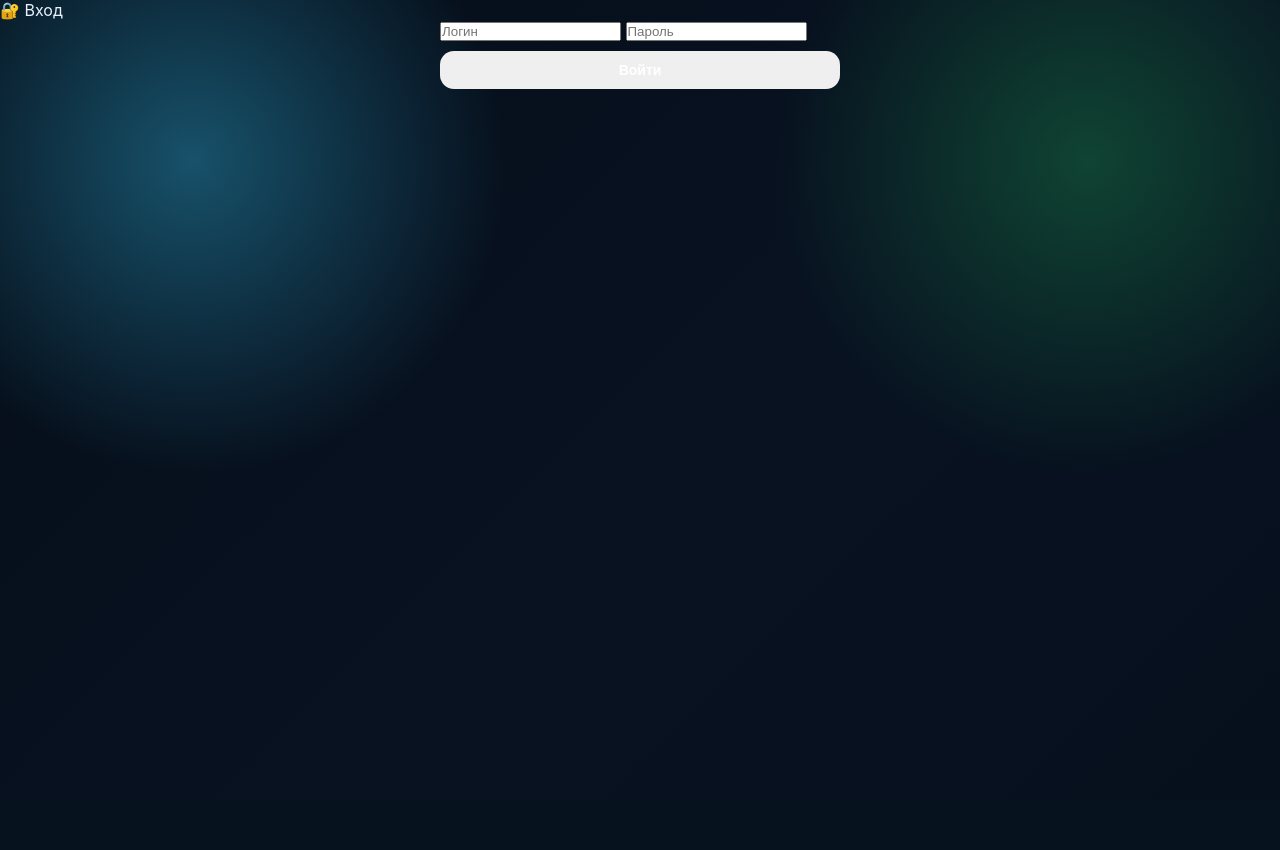
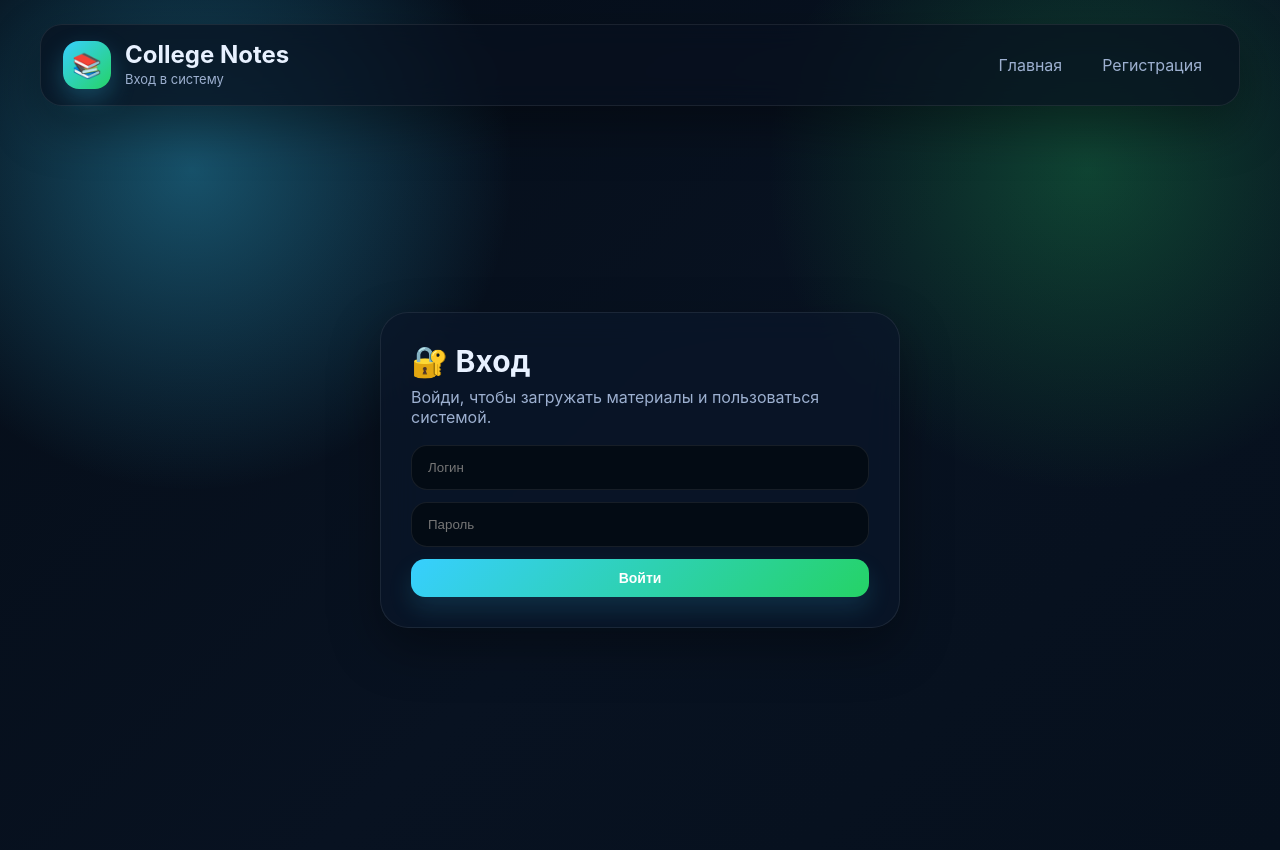
Before and after one commit to StanislavRostislav/college_notes, a FastAPI app: page /login in a window 1280 px wide. Before the commit the page ends 419 px from the top, so only its background shows below. Run offline with FastAPI, Linux system fonts and the light colour scheme.

Commit message:
Update login.html

```diff
--- a/templates/login.html
+++ b/templates/login.html
@@ -1,19 +1,44 @@
 <!DOCTYPE html>
-<html>
+<html lang="ru">
 <head>
+    <meta charset="UTF-8">
+    <title>Вход</title>
+    <meta name="viewport" content="width=device-width, initial-scale=1.0">
     <link rel="stylesheet" href="/static/style.css">
 </head>
 <body>
+    <div class="page">
+        <div class="navbar">
+            <div class="brand">
+                <div class="brand-logo">📚</div>
+                <div class="brand-text">
+                    <h1>College Notes</h1>
+                    <p>Вход в систему</p>
+                </div>
+            </div>
 
-<div class="header">🔐 Вход</div>
+            <div class="nav-links">
+                <a class="nav-link" href="/">Главная</a>
+                <a class="nav-link" href="/register">Регистрация</a>
+            </div>
+        </div>
 
-<div style="max-width:400px;margin:auto;">
-    <form method="post">
-        <input name="username" placeholder="Логин">
-        <input name="password" type="password" placeholder="Пароль">
-        <button class="btn" style="margin-top:10px;width:100%;">Войти</button>
-    </form>
-</div>
+        <div class="center-wrap">
+            <div class="auth-card">
+                <h2>🔐 Вход</h2>
+                <p>Войди, чтобы загружать материалы и пользоваться системой.</p>
 
+                {% if error %}
+                    <div class="error">{{ error }}</div>
+                {% endif %}
+
+                <form class="form" method="post">
+                    <input name="username" placeholder="Логин" required>
+                    <input name="password" type="password" placeholder="Пароль" required>
+                    <button class="btn btn-primary" type="submit">Войти</button>
+                </form>
+            </div>
+        </div>
+    </div>
 </body>
 </html>
```
